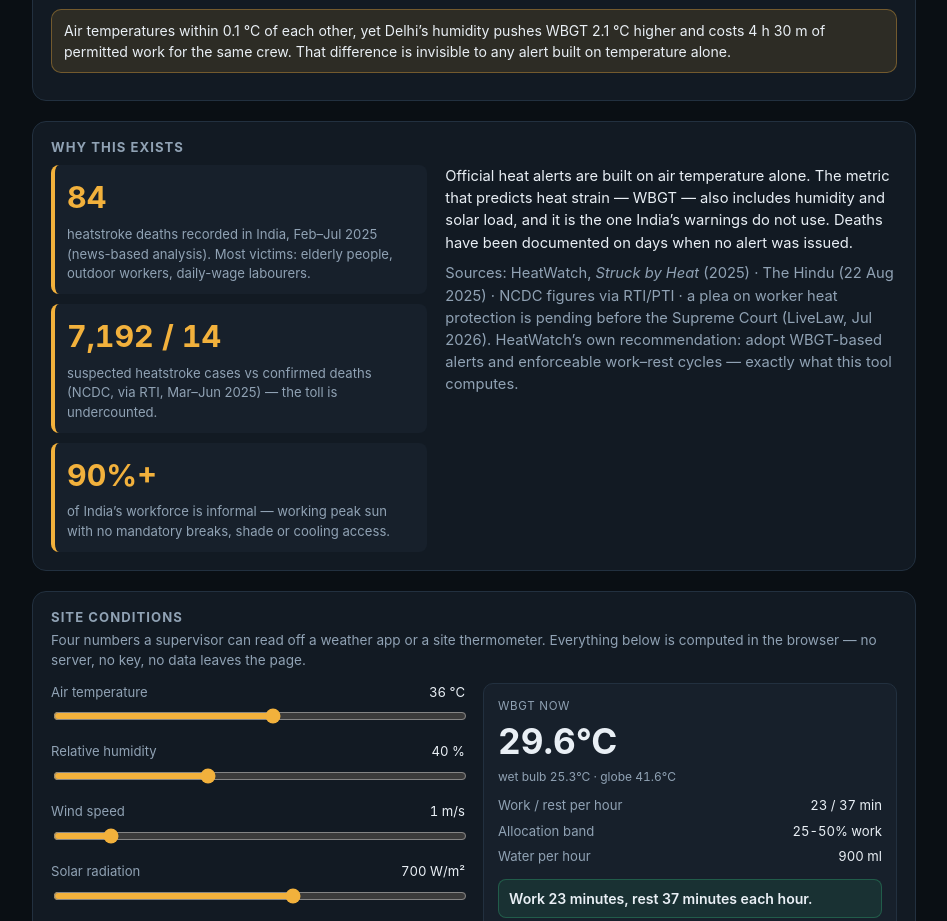
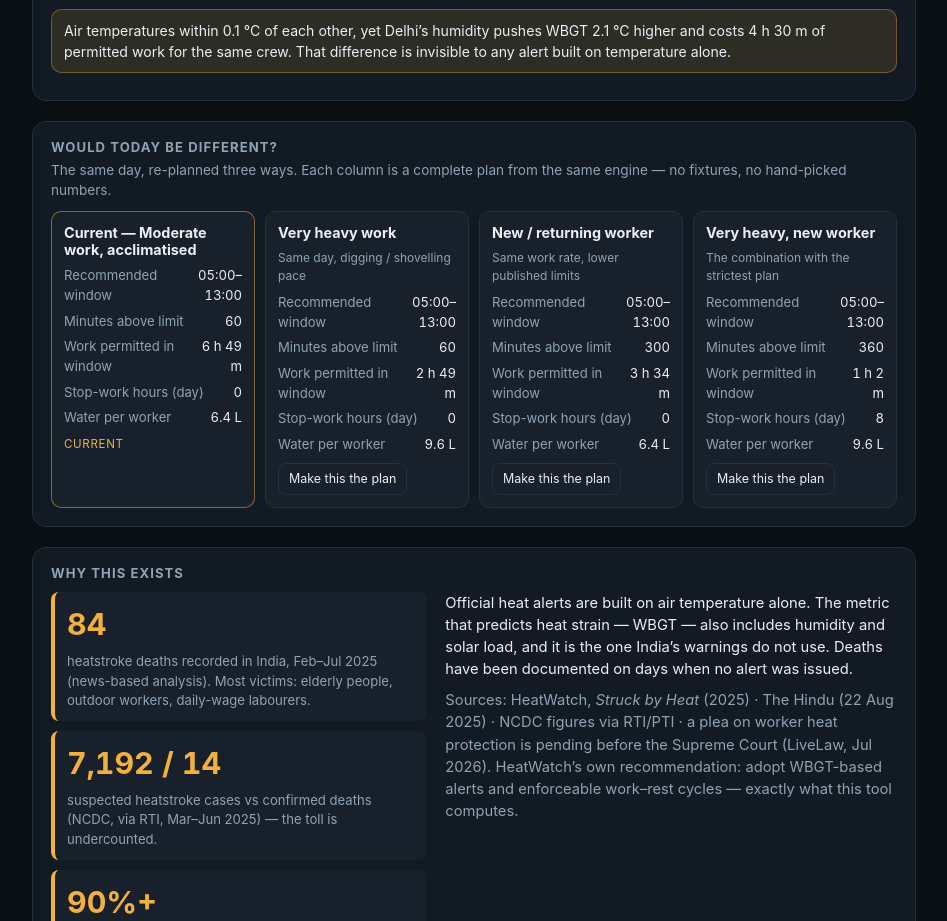
Before and after one commit to sgoel2be24-cyber/shramshield, a React (Vite) app: page / in a window 1280 px wide. Shown: the part 1440-2361 px from the top of the page, without its empty margins (326-1273 px from the left). Built offline with nearby package versions, Linux system fonts and the light colour scheme.

Commit message:
feat: 'would today be different' panel — three one-click re-plans on the same dataset, with apply-to-controls

```diff
--- a/src/App.css
+++ b/src/App.css
@@ -274,6 +274,60 @@ button {
 
 .impact-text {
   font-size: 0.92rem;
+}
+
+.whatif-grid {
+  display: grid;
+  grid-template-columns: repeat(auto-fit, minmax(180px, 1fr));
+  gap: 10px;
+  margin-top: 10px;
+}
+
+.whatif-card {
+  background: var(--panel-2);
+  border: 1px solid var(--line);
+  border-radius: 10px;
+  padding: 12px;
+  display: flex;
+  flex-direction: column;
+  gap: 8px;
+}
+
+.whatif-card h4 {
+  margin: 0;
+  font-size: 0.9rem;
+}
+
+.whatif-desc {
+  margin: 0;
+  font-size: 0.75rem;
+  color: var(--muted);
+}
+
+.whatif-current {
+  border-color: rgba(242, 177, 60, 0.5);
+}
+
+.whatif-tag {
+  font-size: 0.72rem;
+  color: var(--accent);
+  text-transform: uppercase;
+  letter-spacing: 0.06em;
+}
+
+.ghost-apply {
+  align-self: flex-start;
+  background: transparent;
+  color: var(--ink);
+  border: 1px solid var(--line);
+  border-radius: 8px;
+  padding: 6px 10px;
+  font-size: 0.78rem;
+  margin-top: auto;
+}
+
+.ghost-apply:hover {
+  border-color: var(--accent);
 }
 
 .panel {
--- a/src/App.tsx
+++ b/src/App.tsx
@@ -6,6 +6,7 @@ import { fetchLiveForecast, type LiveForecast } from './lib/live';
 import { EVIDENCE } from './lib/evidence';
 import { PlanView } from './components/PlanView';
 import { ImpactStrip } from './components/ImpactStrip';
+import { WhatIfPanel, type WhatIfScenario } from './components/WhatIfPanel';
 import { ManualConditions } from './components/ManualConditions';
 import { MethodPanel } from './components/MethodPanel';
 import './App.css';
@@ -37,6 +38,41 @@ export default function App() {
     () => optimiseShiftWindow(hours, category, acclimatised, shiftLength),
     [hours, category, acclimatised, shiftLength],
   );
+
+  // The three comparison plans — same dataset, same engine, different controls. Built with
+  // useMemo so switching the main controls re-plans them too.
+  const whatIfScenarios = useMemo<WhatIfScenario[]>(() => {
+    const defs: { id: string; label: string; description: string; category: WorkCategory; acclimatised: boolean }[] = [
+      {
+        id: 'heavier',
+        label: 'Very heavy work',
+        description: 'Same day, digging / shovelling pace',
+        category: 'veryHeavy',
+        acclimatised,
+      },
+      {
+        id: 'new-crew',
+        label: 'New / returning worker',
+        description: 'Same work rate, lower published limits',
+        category,
+        acclimatised: false,
+      },
+      {
+        id: 'heavier-new',
+        label: 'Very heavy, new worker',
+        description: 'The combination with the strictest plan',
+        category: 'veryHeavy',
+        acclimatised: false,
+      },
+    ];
+    return defs
+      .filter((def) => !(def.category === category && def.acclimatised === acclimatised))
+      .map((def) => ({
+        ...def,
+        plan: planShift(hours, def.category, def.acclimatised),
+        window: optimiseShiftWindow(hours, def.category, def.acclimatised, shiftLength),
+      }));
+  }, [hours, category, acclimatised, shiftLength]);
 
   const sourceLabel =
     live.status === 'ready'
@@ -211,6 +247,14 @@ export default function App() {
               acclimatised,
             }}
           />
+          <WhatIfPanel
+            current={{ category, acclimatised, plan, window: windowResult }}
+            scenarios={whatIfScenarios}
+            onApply={(nextCategory, nextAcclimatised) => {
+              setCategory(nextCategory);
+              setAcclimatised(nextAcclimatised);
+            }}
+          />
           <ImpactStrip />
           <ManualConditions category={category} acclimatised={acclimatised} />
           <MethodPanel />
--- /dev/null
+++ b/src/components/WhatIfPanel.tsx
@@ -0,0 +1,121 @@
+import type { ShiftPlan, ShiftWindowResult } from '../lib/plan';
+import type { WorkCategory } from '../lib/standards';
+import { WORK_CATEGORIES } from '../lib/standards';
+
+interface WhatIfPanelProps {
+  /** The plan under the *current* controls, for the side-by-side. */
+  current: { category: WorkCategory; acclimatised: boolean; plan: ShiftPlan; window: ShiftWindowResult };
+  /** One-click scenarios; each is a full plan computed by the same engine. */
+  scenarios: WhatIfScenario[];
+  onApply: (category: WorkCategory, acclimatised: boolean) => void;
+}
+
+export interface WhatIfScenario {
+  id: string;
+  label: string;
+  description: string;
+  category: WorkCategory;
+  acclimatised: boolean;
+  plan: ShiftPlan;
+  window: ShiftWindowResult;
+}
+
+/**
+ * Sensitivity, made visible. A judge asks "does this thing actually respond to its inputs?" —
+ * this panel answers with three full plans side by side, all computed by the same engine on the
+ * same day. Applying one just changes the controls above, not the data.
+ */
+export function WhatIfPanel({ current, scenarios, onApply }: WhatIfPanelProps) {
+  const currentLabel = WORK_CATEGORIES.find((c) => c.id === current.category)?.label ?? current.category;
+  return (
+    <section className="panel" aria-labelledby="whatif-heading">
+      <h2 id="whatif-heading">Would today be different?</h2>
+      <p className="panel-note">
+        The same day, re-planned three ways. Each column is a complete plan from the same engine —
+        no fixtures, no hand-picked numbers.
+      </p>
+      <div className="whatif-grid">
+        <WhatIfCard
+          title={`Current — ${currentLabel}, ${current.acclimatised ? 'acclimatised' : 'new / returning'}`}
+          plan={current.plan}
+          window={current.window}
+          isCurrent
+        />
+        {scenarios.map((scenario) => (
+          <WhatIfCard
+            key={scenario.id}
+            title={scenario.label}
+            description={scenario.description}
+            plan={scenario.plan}
+            window={scenario.window}
+            onApply={() => onApply(scenario.category, scenario.acclimatised)}
+          />
+        ))}
+      </div>
+    </section>
+  );
+}
+
+function WhatIfCard({
+  title,
+  description,
+  plan,
+  window,
+  isCurrent = false,
+  onApply,
+}: {
+  title: string;
+  description?: string;
+  plan: ShiftPlan;
+  window: ShiftWindowResult;
+  isCurrent?: boolean;
+  onApply?: () => void;
+}) {
+  const best = window.best;
+  const stopCount = plan.hours.filter((hour) => hour.allocation.mustStopWork).length;
+  return (
+    <article className={isCurrent ? 'whatif-card whatif-current' : 'whatif-card'}>
+      <h4>{title}</h4>
+      {description ? <p className="whatif-desc">{description}</p> : null}
+      <dl className="mini-stats">
+        <div>
+          <dt>Recommended window</dt>
+          <dd>{best ? `${best.startLabel}–${best.endLabel}` : 'none fits'}</dd>
+        </div>
+        <div>
+          <dt>Minutes above limit</dt>
+          <dd>{best ? best.exposureMinutes : '—'}</dd>
+        </div>
+        <div>
+          <dt>Work permitted in window</dt>
+          <dd>{best ? minutesToHuman(best.permittedWorkMinutes) : '—'}</dd>
+        </div>
+        <div>
+          <dt>Stop-work hours (day)</dt>
+          <dd>{stopCount}</dd>
+        </div>
+        <div>
+          <dt>Water per worker</dt>
+          <dd>{best ? `${windowWater(plan, best)} L` : '—'}</dd>
+        </div>
+      </dl>
+      {onApply ? (
+        <button type="button" className="ghost-apply" onClick={onApply}>
+          Make this the plan
+        </button>
+      ) : (
+        <span className="whatif-tag">current</span>
+      )}
+    </article>
+  );
+}
+
+function minutesToHuman(minutes: number): string {
+  return `${Math.floor(minutes / 60)} h ${minutes % 60} m`;
+}
+
+function windowWater(plan: ShiftPlan, best: { startIndex: number; endIndexExclusive: number }): number {
+  const inWindow = plan.hours.slice(best.startIndex, best.endIndexExclusive);
+  const millilitres = inWindow.reduce((sum, hour) => sum + hour.waterMl, 0);
+  return Math.round((millilitres / 1000) * 10) / 10;
+}
```
